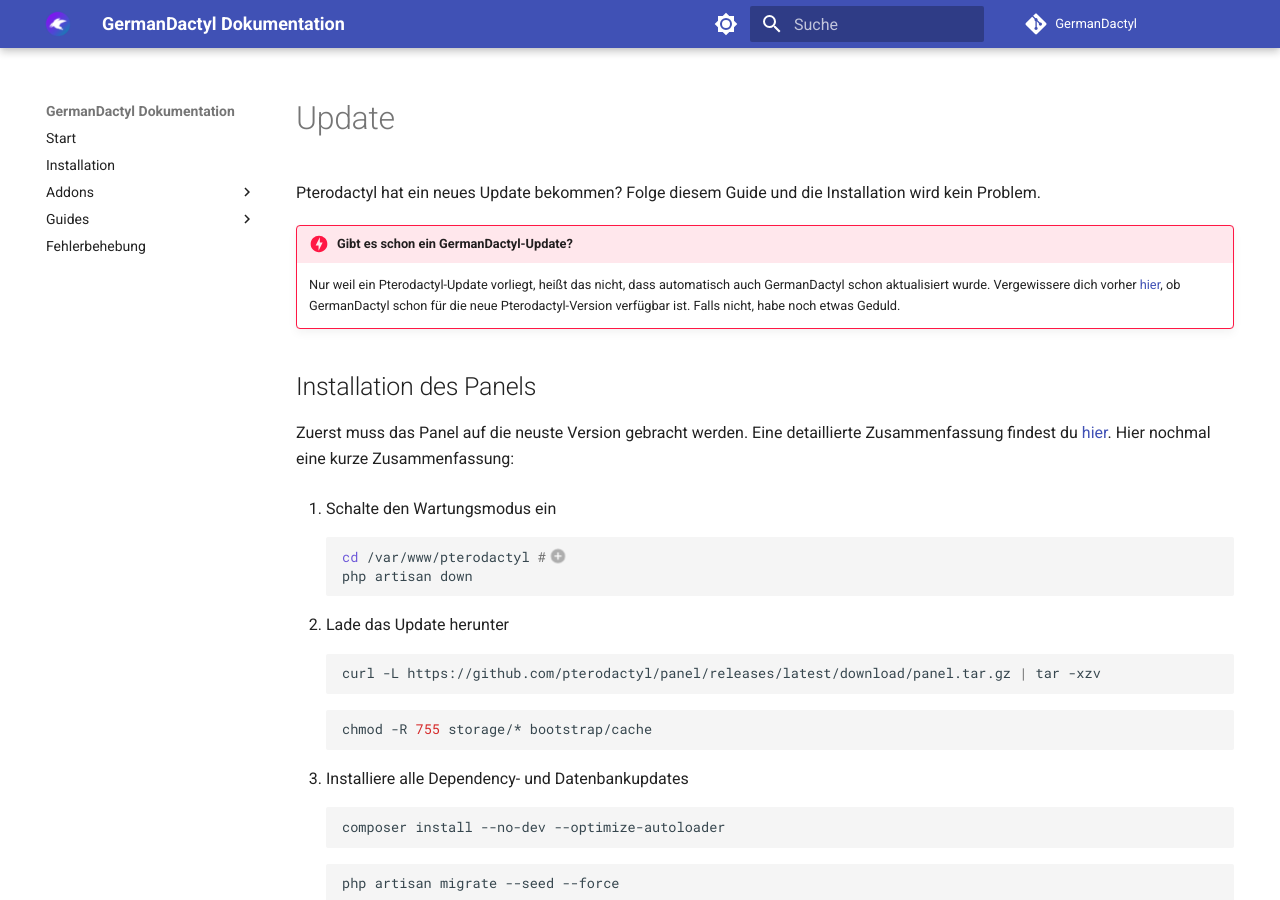
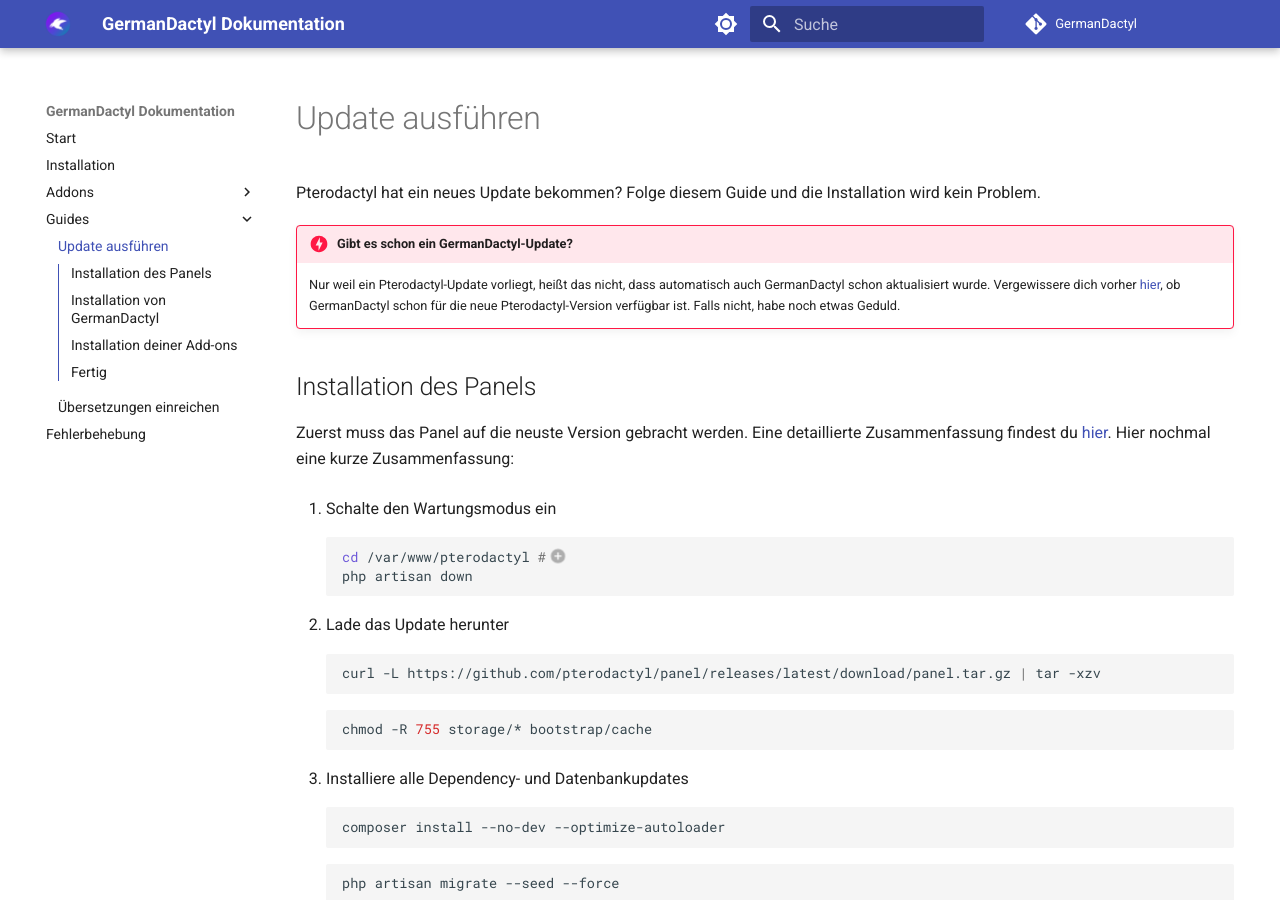
Before and after one commit to pavl21/GermanDactyl, an MkDocs documentation site: the page built from docs/guides/update.md, in a window 1280 px wide and 900 px high. Built offline with MkDocs 1.6.1 and Material for MkDocs 9.7.7, drawn with Linux system fonts in a browser that asks for light colours; comment, search, counter and statistics services are not loaded.

Commit message:
Updated the mkdocs.yml

```diff
--- a/mkdocs.yml
+++ b/mkdocs.yml
@@ -57,5 +57,6 @@
   - Addons:
         - Bald: 404.md
   - Guides:
+      - Update ausführen: guides/update.md
       - Übersetzungen einreichen: guides/contribute.md
   - Fehlerbehebung: troubleshooting.md
```
